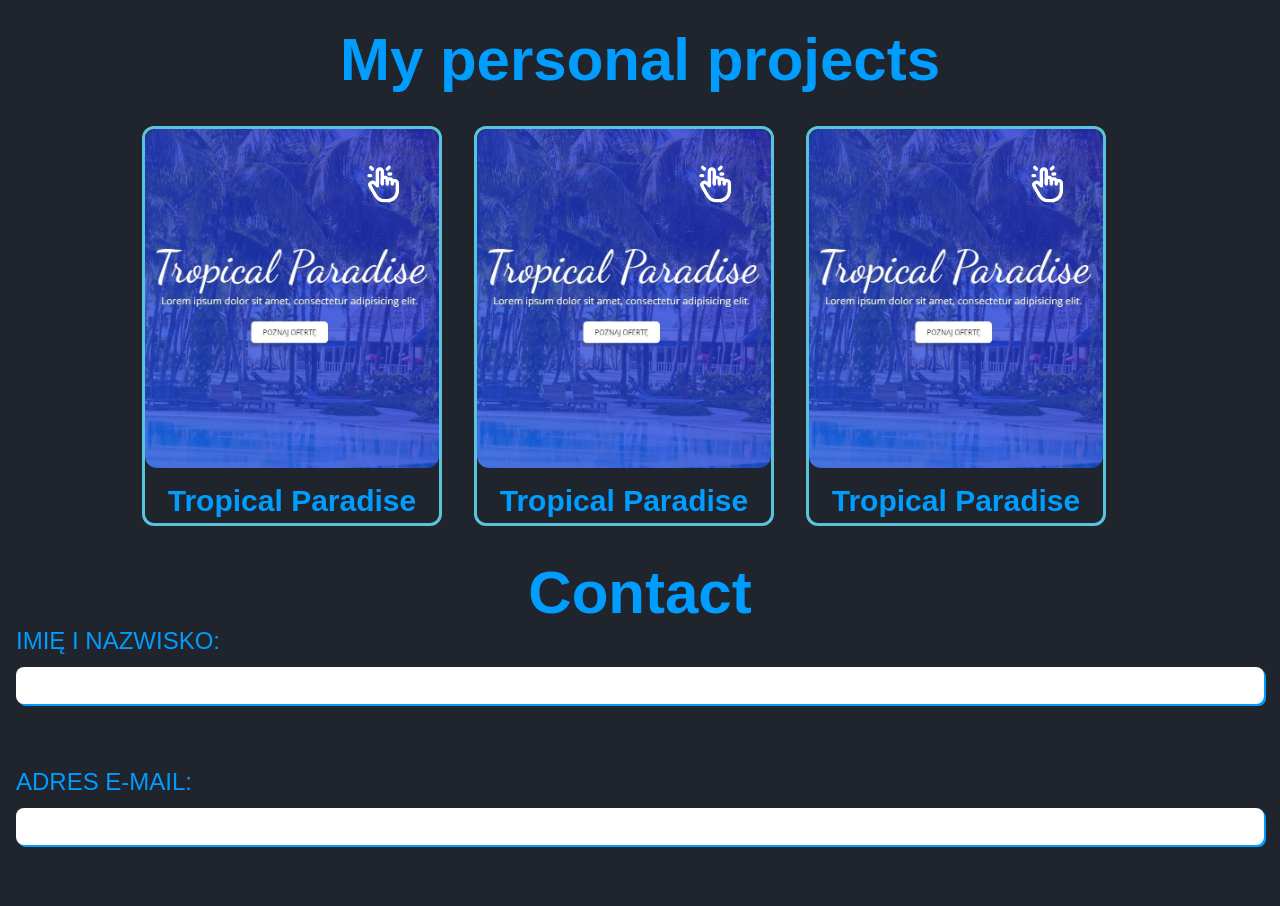
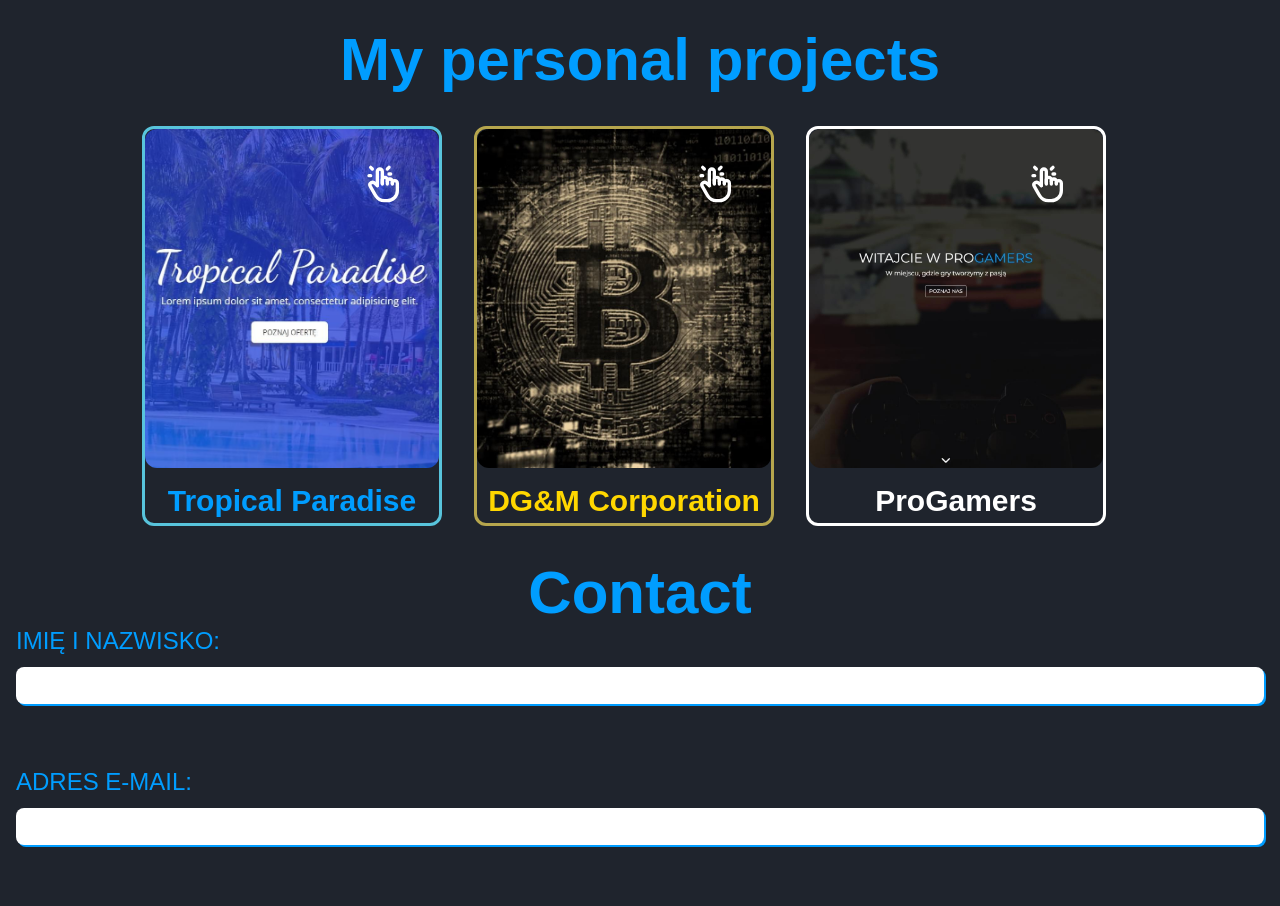
Before and after one commit to Dnapieraj/Portfolio-test, a website: page index.html in a window 1280 px wide. Shown: the part 4140-5046 px from the top of the page. Drawn offline with Linux system fonts and the light colour scheme; a web font is replaced by a local one.

Commit message:
complementing my projects

```diff
--- a/index.html
+++ b/index.html
@@ -272,7 +272,8 @@
                     <div class="PerProjects__box-top">
                         <img class="PerProjects__box-top-click" src="/src/img/icons/click.svg" alt="">
                         <a href="#">
-                            <img class="PerProjects__box-top-img" src="/dist/img/Tropical.jpg" alt="">
+                            <img class="PerProjects__box-top-img" src="/dist/img/Tropical.jpg"
+                                alt="Zdjęcie z linkiem do strony Tropical Paradise.">
                         </a>
                     </div>
                     <div class="PerProjects__box-bottom">
@@ -280,26 +281,28 @@
                     </div>
                 </div>
 
-                <div class="PerProjects__box">
+                <div class="PerProjects__box PerProjects__box-dgm">
                     <div class="PerProjects__box-top">
                         <img class="PerProjects__box-top-click" src="/src/img/icons/click.svg" alt="">
                         <a href="#">
-                            <img class="PerProjects__box-top-img" src="/dist/img/Tropical.jpg" alt="">
+                            <img class="PerProjects__box-top-img" src="/dist/img/dgm.jpg"
+                                alt="Zdjęcie z linkiem do strony DG&M Corporation.">
                         </a>
                     </div>
                     <div class="PerProjects__box-bottom">
-                        <p class="PerProjects__box-bottom-p">Tropical Paradise</p>
+                        <p class="PerProjects__box-bottom-p PerProjects__box-bottom-p-dgm">DG&M Corporation</p>
                     </div>
                 </div>
-                <div class="PerProjects__box">
+                <div class="PerProjects__box PerProjects__box-pro">
                     <div class="PerProjects__box-top">
                         <img class="PerProjects__box-top-click" src="/src/img/icons/click.svg" alt="">
                         <a href="#">
-                            <img class="PerProjects__box-top-img" src="/dist/img/Tropical.jpg" alt="">
+                            <img class="PerProjects__box-top-img" src="/dist/img/pro.jpg"
+                                alt="Zdjęcie z linkiem do strony ProGamers.">
                         </a>
                     </div>
                     <div class="PerProjects__box-bottom">
-                        <p class="PerProjects__box-bottom-p">Tropical Paradise</p>
+                        <p class="PerProjects__box-bottom-p PerProjects__box-bottom-p-pro">ProGamers</p>
                     </div>
                 </div>
 
--- a/src/sass/main.scss
+++ b/src/sass/main.scss
@@ -390,11 +390,27 @@ body {
 		&-bottom {
 			margin-top: 1em;
 			margin-bottom: 0.3em;
+			text-align: center;
 			&-p {
 				font-size: 3rem;
 				color: rgb(0, 157, 255);
 				font-weight: bold;
+
+				&-dgm {
+					color: gold;
+				}
+				&-pro {
+					color: #fff;
+				}
 			}
+		}
+
+		&-dgm {
+			border: 3px solid rgb(182, 166, 77);
+		}
+
+		&-pro {
+			border: 3px solid #fff;
 		}
 	}
 }
```
Also changed, not shown: dist/css/main.min.css, dist/img/dgm.jpg (added), dist/img/pro.jpg (added), src/img/dgm.jpg (added), src/img/pro.jpg (added), 1 other file.
